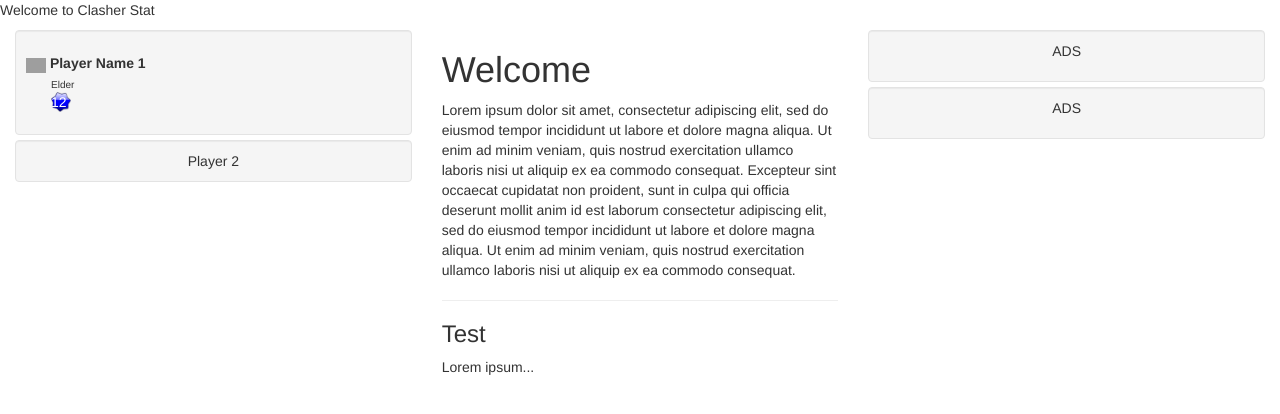
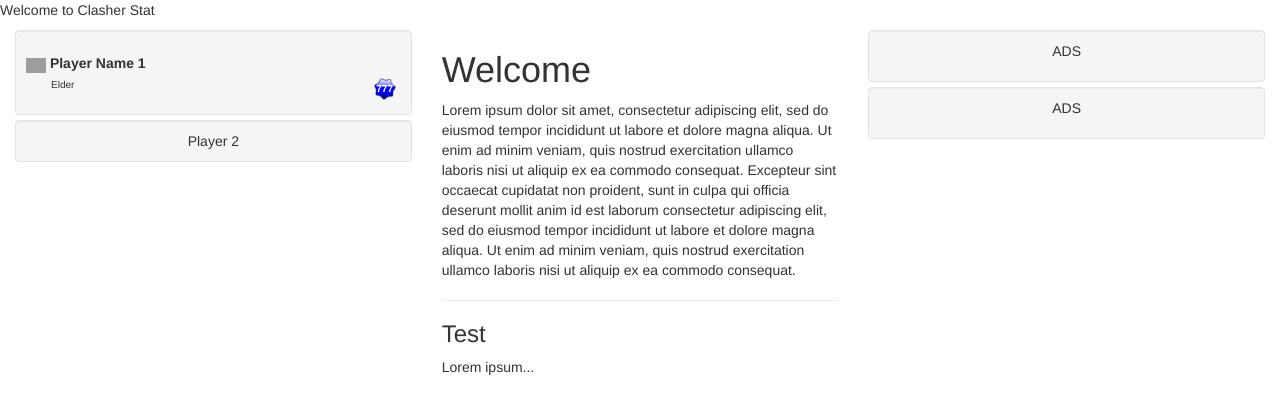
Before and after one commit to kausikongit/clasher-stat, a website: page index.html in a window 1280 px wide. Drawn offline with nearby package versions, Linux system fonts and the light colour scheme; grey boxes are pictures that could not be loaded.

Commit message:
HTML changes in wal planner page

```diff
--- a/index.html
+++ b/index.html
@@ -3,9 +3,15 @@
 <head>
     <title>Welcome to Clasher Stat</title>
     <link rel="stylesheet" href="https://maxcdn.bootstrapcdn.com/bootstrap/3.3.7/css/bootstrap.min.css">
-    <script src="https://code.jquery.com/jquery-3.2.1.slim.min.js"></script>
+    <script src="https://ajax.googleapis.com/ajax/libs/jquery/3.2.1/jquery.min.js"></script>
     <script src="https://maxcdn.bootstrapcdn.com/bootstrap/3.3.7/js/bootstrap.min.js"></script>
-    <script src="./public/clasherStat.bundle.min.js" type="text/javascript"> </script>
+    <script src="public/clasherStat.bundle.min.js" type="text/javascript"> </script>
+
+    <script>
+        ClasherStat.initCore();
+    </script>
+
+
 </head>
 <style>
     .burst-8 {
@@ -63,27 +69,33 @@
     .war-planner-container .well .each-player .bottom-line {
         margin: 5px 5px 0 25px;
         position: relative;
-        width: 100%;
+        /* width: 100%; */
         /* for IE 6 */
     }
 
     .war-planner-container .well .each-player .player-xp-badge {
+        position: relative;
         background-image: url(./resource/star-badge.png);
         background-repeat: no-repeat;
         background-size: contain;
         color: white;
-    }
-    /* .war-planner-container .well .each-player .player-xp-icon {
-        width: 25px;
+        width: 22px;
+        height: 22px;
+        margin-right: 0;
+        text-align: center;
+        vertical-align: bottom;
         float: right;
     }
 
-    .war-planner-container .well .each-player .player-xp-value {
+    .war-planner-container .well .each-player .player-xp-badge span {
+        font-size: 10px;
+        font-weight: bold;
         position: absolute;
-        top: 200px;
-        left: 0;
-        width: 100%;
-    } */
+        top: 50%;
+        left: 50%;
+        transform: translate(-50%, -50%);
+    }
+
 </style>
 
 <body>
@@ -99,9 +111,7 @@
                         <div class='bottom-line'>
                             <span class='player-role'>Elder</span>
                             <div class='player-xp-badge'>
-                                <span>12</span>
-                                <!-- <img class='player-xp-icon' src='./resource/star-badge.png' / alt=""> -->
-                                <!-- <h2 class='player-xp-value'>100</h2> -->
+                                <span>777</span>
                             </div>
                         </div>
 
```
Also changed, not shown: api/auth/authTokens.json (+11 -2 lines).
